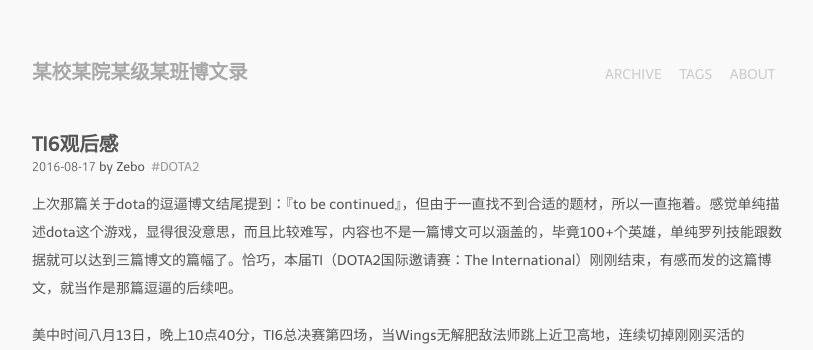
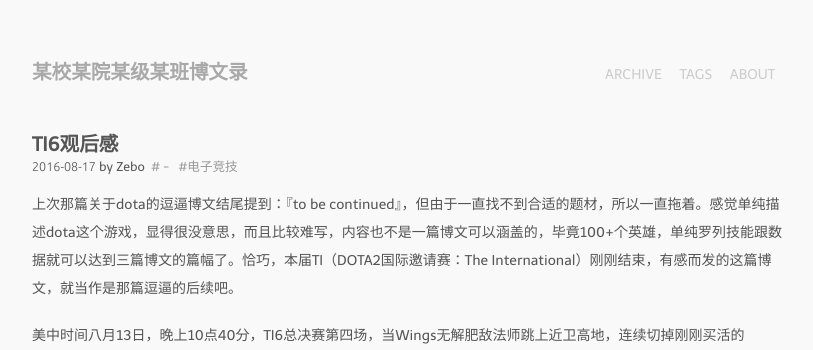
Before and after one commit to pkuphys/pkuphys.github.io, a Jekyll site: the page built from _posts/2016-08-17-AfterTI6.markdown, in a window 1280 px wide. Shown: the top 350 px of the page, without its empty margins (233-1046 px from the left). Built offline with Jekyll 4.4.1, drawn with Linux system fonts in a browser that asks for light colours; nearby versions of some CDN libraries; some web fonts are replaced; comment, search, counter and statistics services are not loaded.

Commit message:
Update 2016-08-17-AfterTI6.markdown
change tag

```diff
--- a/_posts/2016-08-17-AfterTI6.markdown
+++ b/_posts/2016-08-17-AfterTI6.markdown
@@ -3,7 +3,7 @@ title: TI6观后感
 author: Zebo
 layout: post
 tags:
-  - DOTA2
+  - 电子竞技
 ---
 
 上次那篇关于dota的逗逼博文结尾提到：『to be continued』，但由于一直找不到合适的题材，所以一直拖着。感觉单纯描述dota这个游戏，显得很没意思，而且比较难写，内容也不是一篇博文可以涵盖的，毕竟100+个英雄，单纯罗列技能跟数据就可以达到三篇博文的篇幅了。恰巧，本届TI（DOTA2国际邀请赛：The International）刚刚结束，有感而发的这篇博文，就当作是那篇逗逼的后续吧。
```
